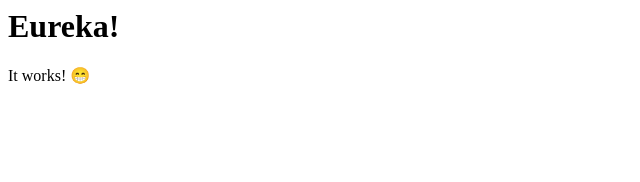
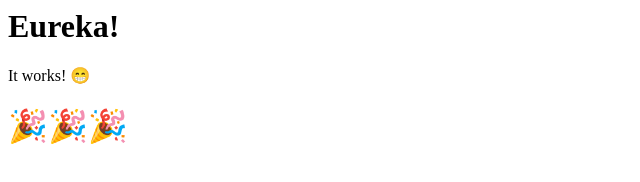
Before and after one commit to greenygh0st/test-page, a plain HTML site: page index.html in a window 1280 px wide. Shown: the whole page, without its empty margins (0-640 px from the left). Drawn offline with Linux system fonts and the light colour scheme.

Commit message:
Update index.html

```diff
--- a/index.html
+++ b/index.html
@@ -1,2 +1,3 @@
 <h1>Eureka!</h1>
 <p>It works! 😁</p>
+<h1>🎉🎉🎉</h1>
```
